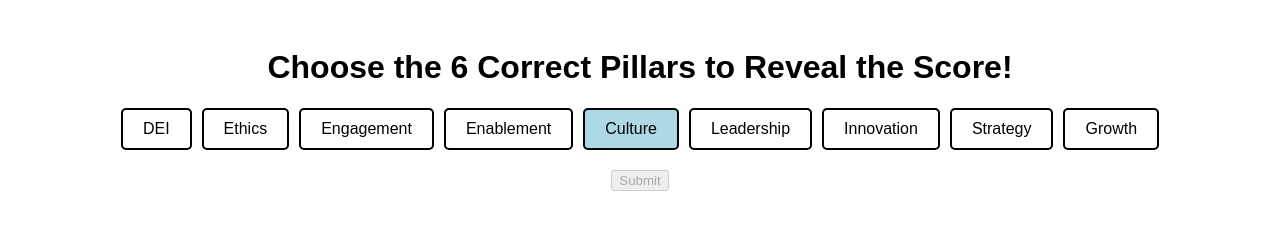
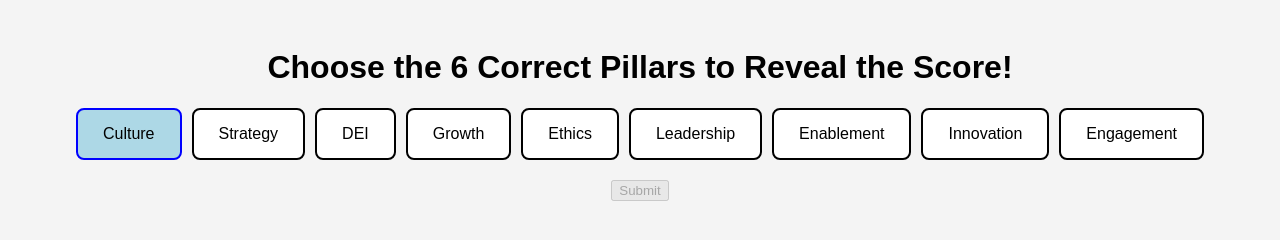
Before and after one commit to Reora-Arch/RNAIPL-GES, a plain HTML site: page index.html in a window 1280 px wide. Both pictures are taken after a click on the element "Culture". Drawn offline with Linux system fonts and the light colour scheme.

Commit message:
Update index.html

```diff
--- a/index.html
+++ b/index.html
@@ -5,37 +5,42 @@
     <meta name="viewport" content="width=device-width, initial-scale=1.0">
     <title>Guess the 6 Pillars</title>
     <style>
-        body { text-align: center; font-family: Arial, sans-serif; padding: 20px; }
+        body { text-align: center; font-family: Arial, sans-serif; padding: 20px; background-color: #f4f4f4; }
         .pillars-container { display: flex; flex-wrap: wrap; justify-content: center; gap: 10px; margin: 20px; }
-        .pillar { padding: 10px 20px; border: 2px solid #000; cursor: pointer; border-radius: 5px; }
-        .selected { background-color: lightblue; }
+        .pillar { padding: 15px 25px; border: 2px solid #000; cursor: pointer; border-radius: 8px; background-color: white; transition: 0.3s; }
+        .pillar:hover { background-color: lightgray; }
+        .selected { background-color: lightblue; border-color: blue; }
         .hidden { display: none; }
-        #score-container { font-size: 2em; margin-top: 20px; opacity: 0; transition: opacity 1s; }
+        #score-container { font-size: 2em; margin-top: 20px; opacity: 0; transition: opacity 1s, transform 1s; transform: scale(0.8); }
+        .celebration { font-size: 3em; margin-top: 20px; opacity: 0; animation: popUp 1s ease-in-out forwards; }
+        @keyframes popUp { 0% { transform: scale(0); opacity: 0; } 100% { transform: scale(1); opacity: 1; } }
     </style>
 </head>
 <body>
     <h1>Choose the 6 Correct Pillars to Reveal the Score!</h1>
-    <div class="pillars-container" id="pillars">
-        <div class="pillar">DEI</div>
-        <div class="pillar">Ethics</div>
-        <div class="pillar">Engagement</div>
-        <div class="pillar">Enablement</div>
-        <div class="pillar">Culture</div>
-        <div class="pillar">Leadership</div>
-        <div class="pillar">Innovation</div>
-        <div class="pillar">Strategy</div>
-        <div class="pillar">Growth</div>
-    </div>
+    <div class="pillars-container" id="pillars"></div>
     <button id="submit" disabled>Submit</button>
     <div id="result" class="hidden">Try Again!</div>
-    <div id="score-container" class="hidden">Your Score: <span id="score">0</span>%</div>
+    <div id="score-container" class="hidden">Your Score: <span id="score">443</span></div>
+    <div id="celebration" class="hidden">🎉🚀🎆</div>
 
     <script>
+        const allPillars = ["DEI", "Ethics", "Engagement", "Enablement", "Culture", "Leadership", "Innovation", "Strategy", "Growth"];
         const correctPillars = ["DEI", "Ethics", "Engagement", "Enablement", "Culture", "Leadership"];
         let selectedPillars = [];
 
-        document.querySelectorAll(".pillar").forEach(pillar => {
-            pillar.addEventListener("click", function() {
+        function shuffle(array) {
+            return array.sort(() => Math.random() - 0.5);
+        }
+
+        function renderPillars() {
+            const container = document.getElementById("pillars");
+            container.innerHTML = "";
+            shuffle(allPillars).forEach(pillar => {
+                const div = document.createElement("div");
+                div.classList.add("pillar");
+                div.innerText = pillar;
+                div.addEventListener("click", function() {
                     if (selectedPillars.includes(this.innerText)) {
                         this.classList.remove("selected");
                         selectedPillars = selectedPillars.filter(p => p !== this.innerText);
@@ -45,28 +50,25 @@
                     }
                     document.getElementById("submit").disabled = selectedPillars.length !== 6;
                 });
+                container.appendChild(div);
             });
+        }
 
         document.getElementById("submit").addEventListener("click", function() {
             if (selectedPillars.sort().toString() === correctPillars.sort().toString()) {
                 document.getElementById("result").classList.add("hidden");
-                animateScore(0, 85); // Example score
                 document.getElementById("score-container").classList.remove("hidden");
+                document.getElementById("score-container").style.opacity = 1;
+                document.getElementById("score-container").style.transform = "scale(1)";
+                setTimeout(() => {
+                    document.getElementById("celebration").classList.remove("hidden");
+                }, 1000);
             } else {
                 document.getElementById("result").classList.remove("hidden");
             }
         });
 
-        function animateScore(start, end) {
-            let current = start;
-            const scoreElement = document.getElementById("score");
-            document.getElementById("score-container").style.opacity = 1;
-            const interval = setInterval(() => {
-                scoreElement.innerText = current;
-                if (current >= end) clearInterval(interval);
-                current += 1;
-            }, 50);
-        }
+        renderPillars();
     </script>
 </body>
 </html>
```
Lines whose indentation alone changed are shown as unchanged.
